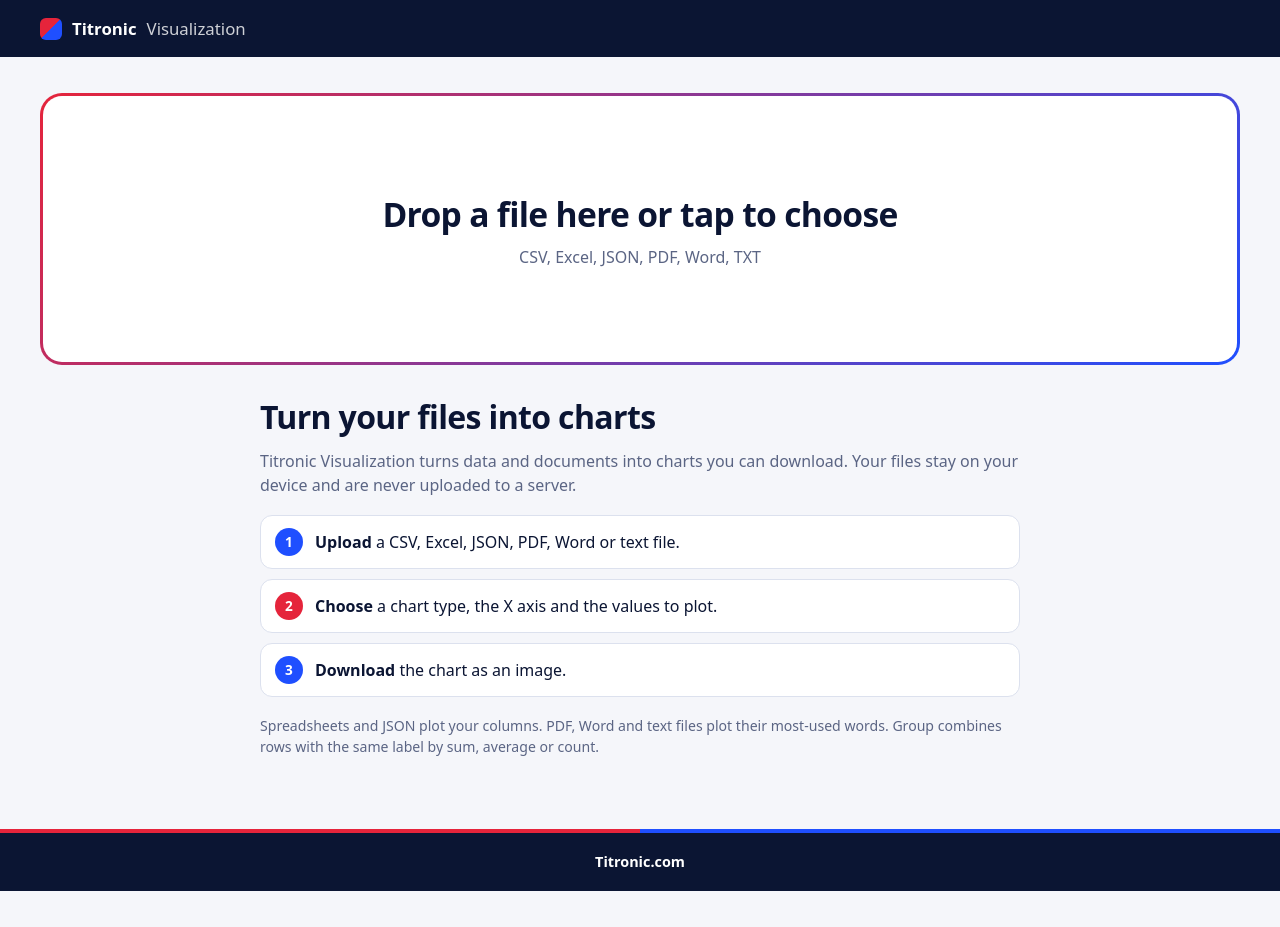
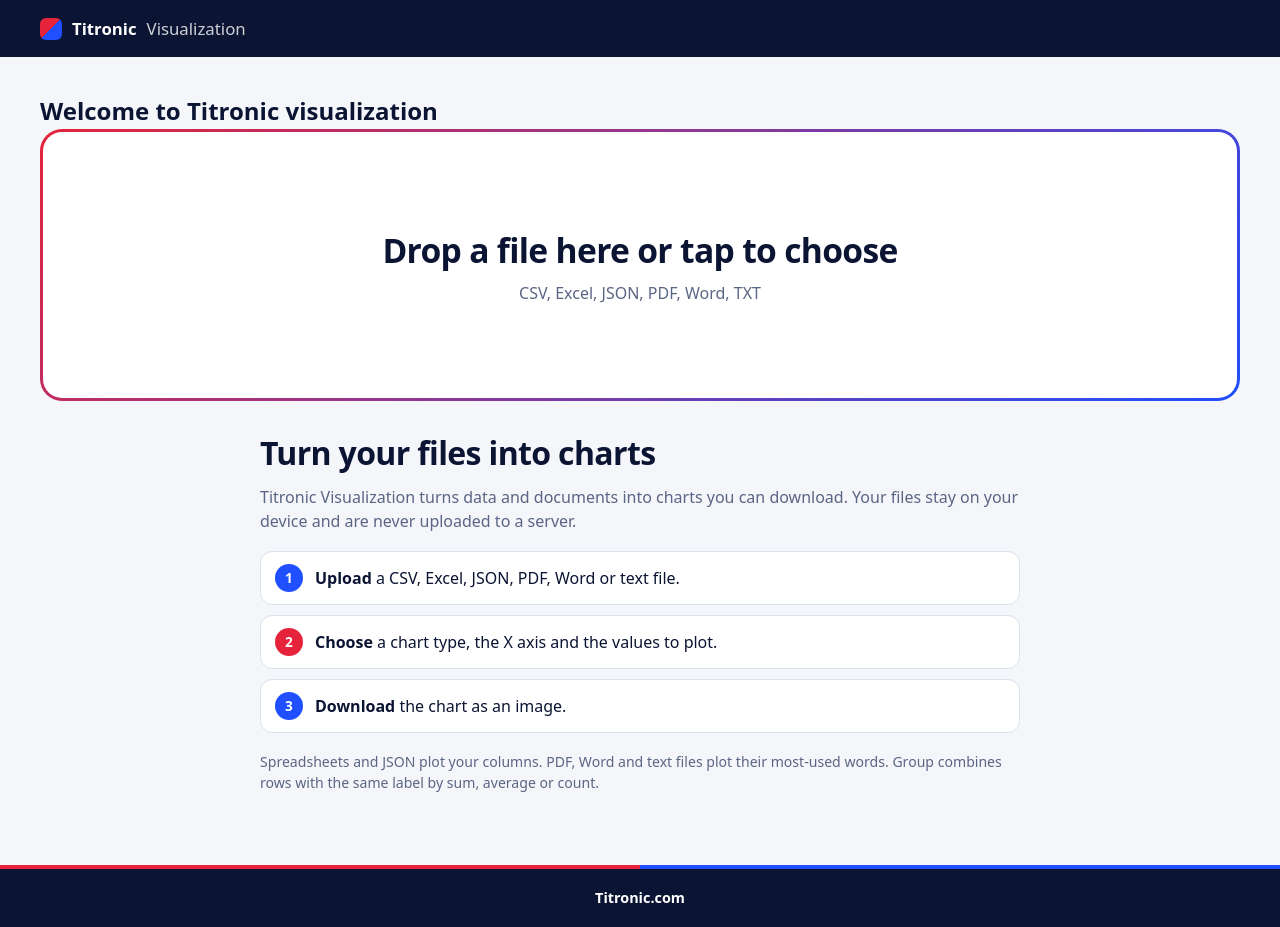
Before and after one commit to titronic456-cyber/titronic-viz., a plain HTML site: page index.html in a window 1280 px wide. Before the commit the page ends 891 px from the top, so only its background shows below. Drawn offline with Linux system fonts and the light colour scheme.

Commit message:
Add welcome message to Titronic visualization
Added a welcome message to the main section.

```diff
--- a/index.html
+++ b/index.html
@@ -14,6 +14,7 @@
   </header>
 
   <main>
+        <h2 class="welcome">Welcome to Titronic visualization</h2>
     <label id="drop" class="drop">
       <input id="file" type="file" accept=".csv,.tsv,.json,.xlsx,.xls,.pdf,.docx,.txt,.md">
       <b>Drop a file here or tap to choose</b>
```
